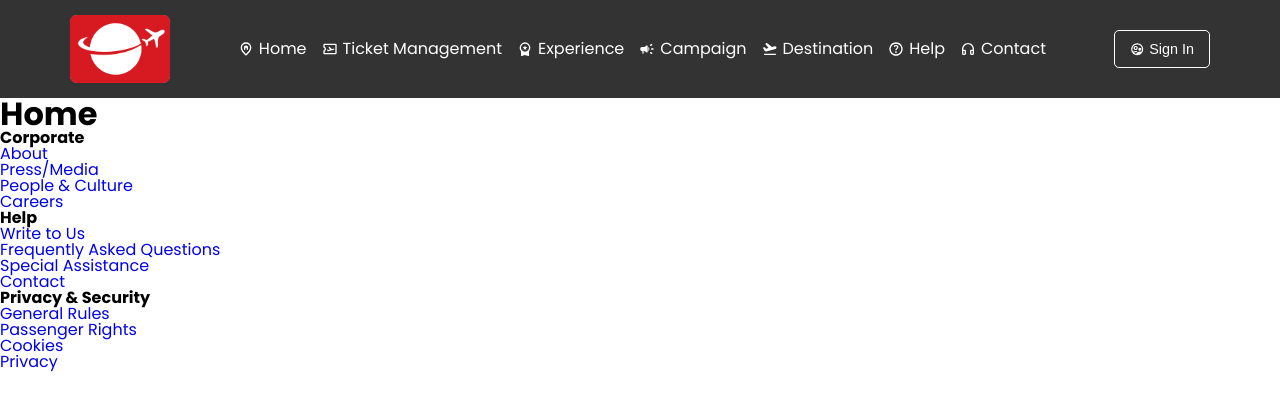
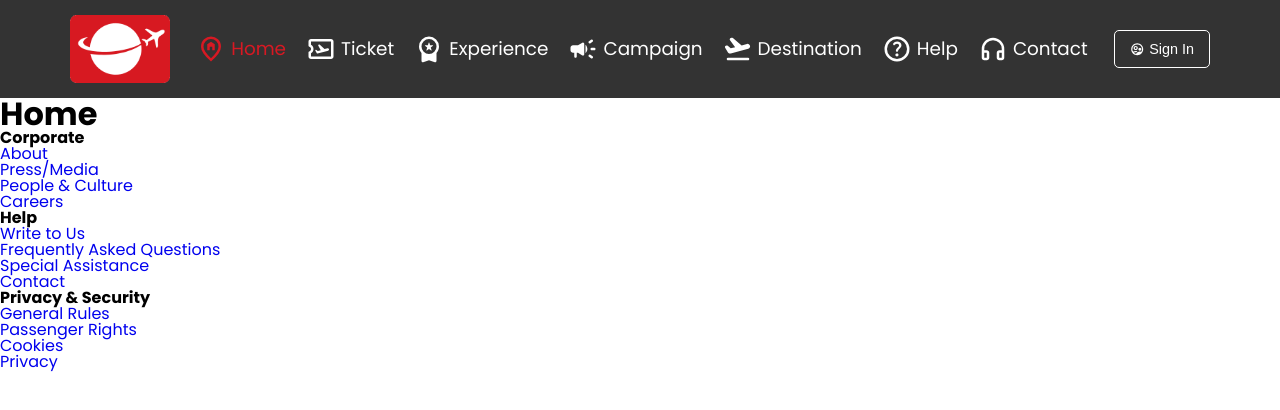
Before and after one commit to Gauravpatil1305/flightbooking, a Next.js app: page / in a window 1280 px wide. Shown: the top 410 px of the page. Built offline with nearby package versions, Linux system fonts and the light colour scheme.

Commit message:
Update
Updated for Navbar.

```diff
--- a/src/components/Header/components/Navbar/components/DesktopNavbar.tsx
+++ b/src/components/Header/components/Navbar/components/DesktopNavbar.tsx
@@ -3,6 +3,7 @@
 import React from "react";
 import Link from "next/link";
 import { Icon } from "@iconify/react";
+import { usePathname } from "next/navigation";
 import { HeaderNavbarItem } from "@/types/types";
 
 interface DesktopNavbarProps {
@@ -10,11 +11,16 @@ interface DesktopNavbarProps {
 }
 
 const DesktopNavbar: React.FC<DesktopNavbarProps> = ({ items }) => {
+  const pathname = usePathname();
+
   return (
     <nav>
       <ul>
         {items.map((item) => (
-          <li key={item.name}>
+          <li
+            key={item.name}
+            className={pathname === item.path ? "active" : ""}
+          >
             <Link href={item.path}>
               <Icon icon={item.icon} />
               <span>{item.name}</span>
--- a/src/components/Header/components/Navbar/components/MobileNavbar.tsx
+++ b/src/components/Header/components/Navbar/components/MobileNavbar.tsx
@@ -3,6 +3,7 @@
 import React from "react";
 import Link from "next/link";
 import { Icon } from "@iconify/react";
+import { usePathname } from "next/navigation";
 import { HeaderNavbarItem } from "@/types/types";
 
 interface MobileNavbarProps {
@@ -11,7 +12,12 @@ interface MobileNavbarProps {
   toggleMenu: () => void;
 }
 
-const MobileNavbar: React.FC<MobileNavbarProps> = ({ items, isOpen, toggleMenu }) => {
+const MobileNavbar: React.FC<MobileNavbarProps> = ({
+  items,
+  isOpen,
+  toggleMenu,
+}) => {
+  const pathname = usePathname();
   return (
     <>
       <div className={`mobile-navbar ${isOpen ? "open" : ""}`}>
@@ -21,7 +27,10 @@ const MobileNavbar: React.FC<MobileNavbarProps> = ({ items, isOpen, toggleMenu }
         <nav>
           <ul>
             {items.map((item) => (
-              <li key={item.name}>
+              <li
+                key={item.name}
+                className={pathname === item.path ? "active" : ""}
+              >
                 <Link href={item.path} onClick={toggleMenu}>
                   <Icon icon={item.icon} />
                   <span>{item.name}</span>
--- a/src/components/Header/styles/Header.scss
+++ b/src/components/Header/styles/Header.scss
@@ -60,7 +60,7 @@
                     display: flex;
                     align-items: center;
                     justify-content: center;
-                    gap: 15px;
+                    gap: 20px;
                     @media (max-width: map-get($breakpoints, "md")) {
                         flex-direction: column;
                         list-style: none;
@@ -72,6 +72,20 @@
                             align-items: center;
                             gap: 5px;
                             color: $white;
+                            font-size: 1.15rem;
+                            svg {
+                                width: 30px;
+                                height: 30px;
+                            }
+                            &:hover {
+                                color: $red;
+                                transition-duration: 300ms;
+                            }
+                        }
+                        &.active {
+                            a {
+                                color: $red;
+                            }
                         }
                     }
                 }
--- a/src/data/headerNavbarData.ts
+++ b/src/data/headerNavbarData.ts
@@ -2,7 +2,7 @@ import { HeaderNavbarItem } from "@/types/types";
 
 export const headerNavbarData: HeaderNavbarItem[] = [
     { name: "Home", icon: "material-symbols:home-pin-outline", path: "/" },
-    { name: "Ticket Management", icon: "material-symbols:airplane-ticket-outline-rounded", path: "/ticket-management"  },
+    { name: "Ticket", icon: "material-symbols:airplane-ticket-outline-rounded", path: "/ticket-management"  },
     { name: "Experience", icon: "material-symbols:workspace-premium-rounded", path: "/experience"  },
     { name: "Campaign", icon: "material-symbols:campaign-rounded", path: "/campaign"  },
     { name: "Destination", icon: "material-symbols:flight-takeoff-rounded", path: "/destination"  },
--- a/src/styles/variables.scss
+++ b/src/styles/variables.scss
@@ -17,13 +17,12 @@ $breakpoints: (
     "xxl": 1400px,
 );
 
-$blue: hsl(210, 100%, 50%);
-$light-blue: hsl(210, 100%, 85%);
+$red: hsl(357, 79%, 47%);
 $white: hsl(0, 0%, 100%);
 $dark-gray: hsl(0, 0%, 20%);
-$medium-gray: hsl(0, 0%, 50%);
-$light-gray: hsl(0, 0%, 90%);
-$orange: hsl(30, 100%, 50%);
-$yellow: hsl(50, 100%, 60%);
-$hover-blue: hsl(210, 100%, 45%);
-$hover-orange: hsl(30, 100%, 55%);
+$light-gray: hsl(0, 0%, 80%);
+$soft-pink: hsl(348, 100%, 85%);
+$muted-teal: hsl(180, 30%, 50%);
+$light-orange: hsl(30, 100%, 70%);
+$mustard-yellow: hsl(45, 100%, 40%);
+$cool-blue: hsl(210, 50%, 40%);
```
